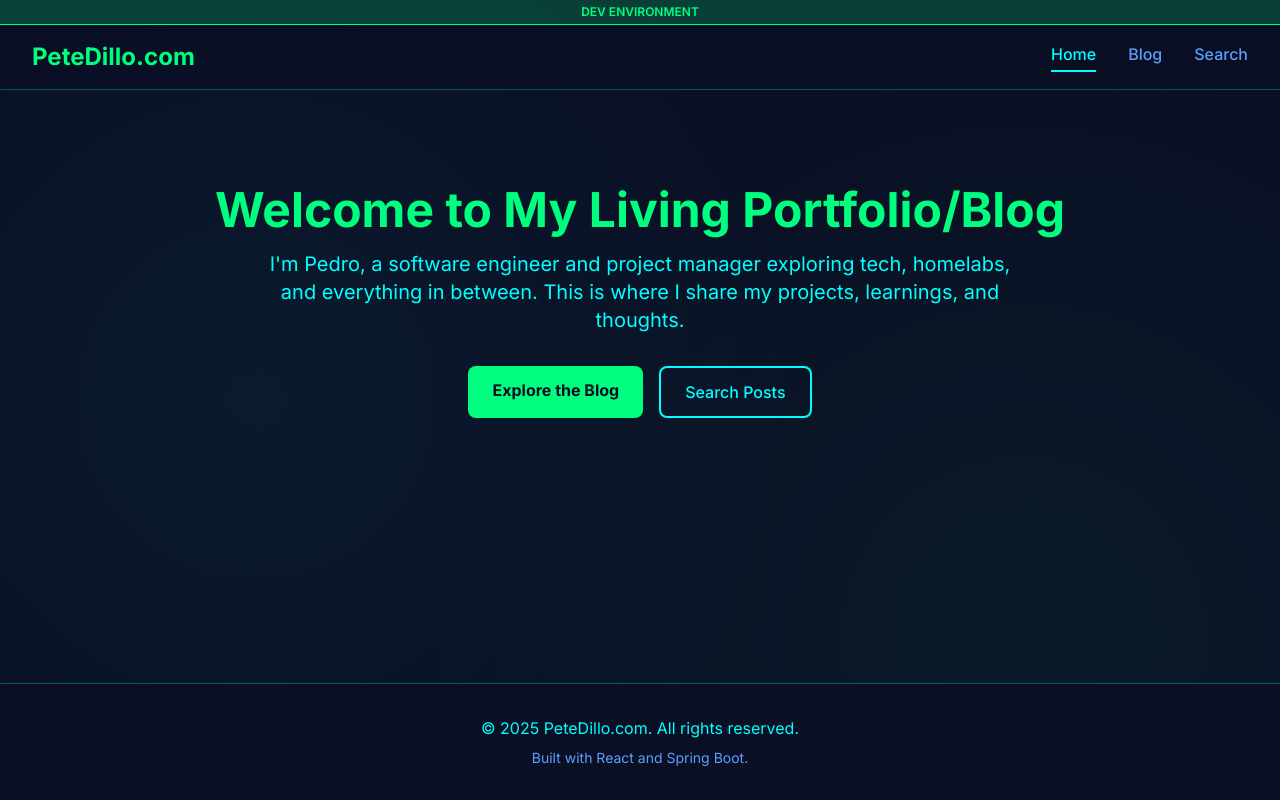
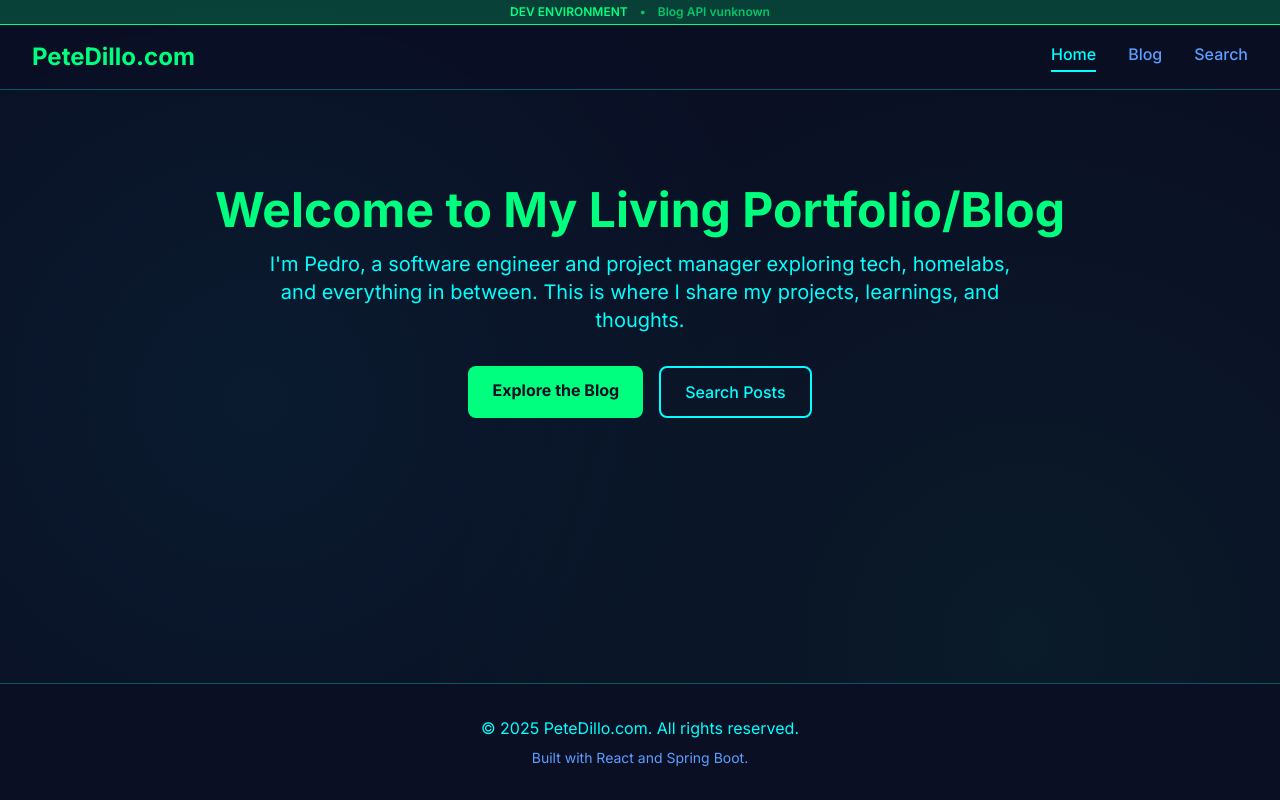
Before and after one commit to petedillo/blog-ui, a React (Vite) app: page / in a window 1280 px wide. Built offline with nearby package versions, Linux system fonts and the light colour scheme; no server answers.

Commit message:
feat: Integrate useEnvironment hook for dynamic environment info in Header component

```diff
--- a/src/components/layout/Header.tsx
+++ b/src/components/layout/Header.tsx
@@ -2,10 +2,11 @@ import React from 'react';
 import { Link, NavLink } from 'react-router-dom';
 import Container from './Container';
 import { Menu } from 'lucide-react';
+import { useEnvironment } from '../../hooks/useEnvironment';
 
 const Header: React.FC = () => {
   const [isMenuOpen, setIsMenuOpen] = React.useState(false);
-  const environment = import.meta.env.VITE_ENVIRONMENT || 'dev';
+  const { info } = useEnvironment();
 
   const navLinkClass = ({ isActive }: { isActive: boolean }) =>
     `font-medium transition-colors ${isActive ? 'link-neon-active' : 'link-neon'}`;
@@ -18,9 +19,13 @@ const Header: React.FC = () => {
 
   return (
     <>
-      {environment !== 'prod' && (
-        <div className={`text-center py-1 text-xs font-semibold border-b ${envBadgeColors[environment as keyof typeof envBadgeColors]}`}>
-          {environment.toUpperCase()} ENVIRONMENT
+      {info && info.environment !== 'prod' && (
+        <div className={`text-center py-1 text-xs font-semibold border-b ${envBadgeColors[info.environment]}`}>
+          <div className="flex items-center justify-center gap-3">
+            <span>{info.environment.toUpperCase()} ENVIRONMENT</span>
+            <span className="opacity-70">•</span>
+            <span className="opacity-70">{info.name} v{info.version}</span>
+          </div>
         </div>
       )}
       <header className="header-neon">
--- /dev/null
+++ b/src/hooks/useEnvironment.ts
@@ -0,0 +1,44 @@
+import { useState, useEffect } from 'react';
+
+export interface EnvironmentInfo {
+  environment: 'dev' | 'stage' | 'prod';
+  name: string;
+  version: string;
+}
+
+export const useEnvironment = () => {
+  const [info, setInfo] = useState<EnvironmentInfo | null>(null);
+  const [loading, setLoading] = useState(true);
+
+  useEffect(() => {
+    const fetchEnvironment = async () => {
+      try {
+        const apiBaseUrl = import.meta.env.VITE_API_BASE_URL || 'http://localhost:8080/api/v1';
+        const response = await fetch(`${apiBaseUrl}/info`);
+
+        if (response.ok) {
+          const data = await response.json();
+          setInfo({
+            environment: data.environment,
+            name: data.name,
+            version: data.version
+          });
+        }
+      } catch (error) {
+        console.error('Failed to fetch environment info:', error);
+        // Fallback to local env var
+        setInfo({
+          environment: (import.meta.env.VITE_ENVIRONMENT || 'dev') as 'dev' | 'stage' | 'prod',
+          name: 'Blog API',
+          version: 'unknown'
+        });
+      } finally {
+        setLoading(false);
+      }
+    };
+
+    fetchEnvironment();
+  }, []);
+
+  return { info, loading };
+};
```
